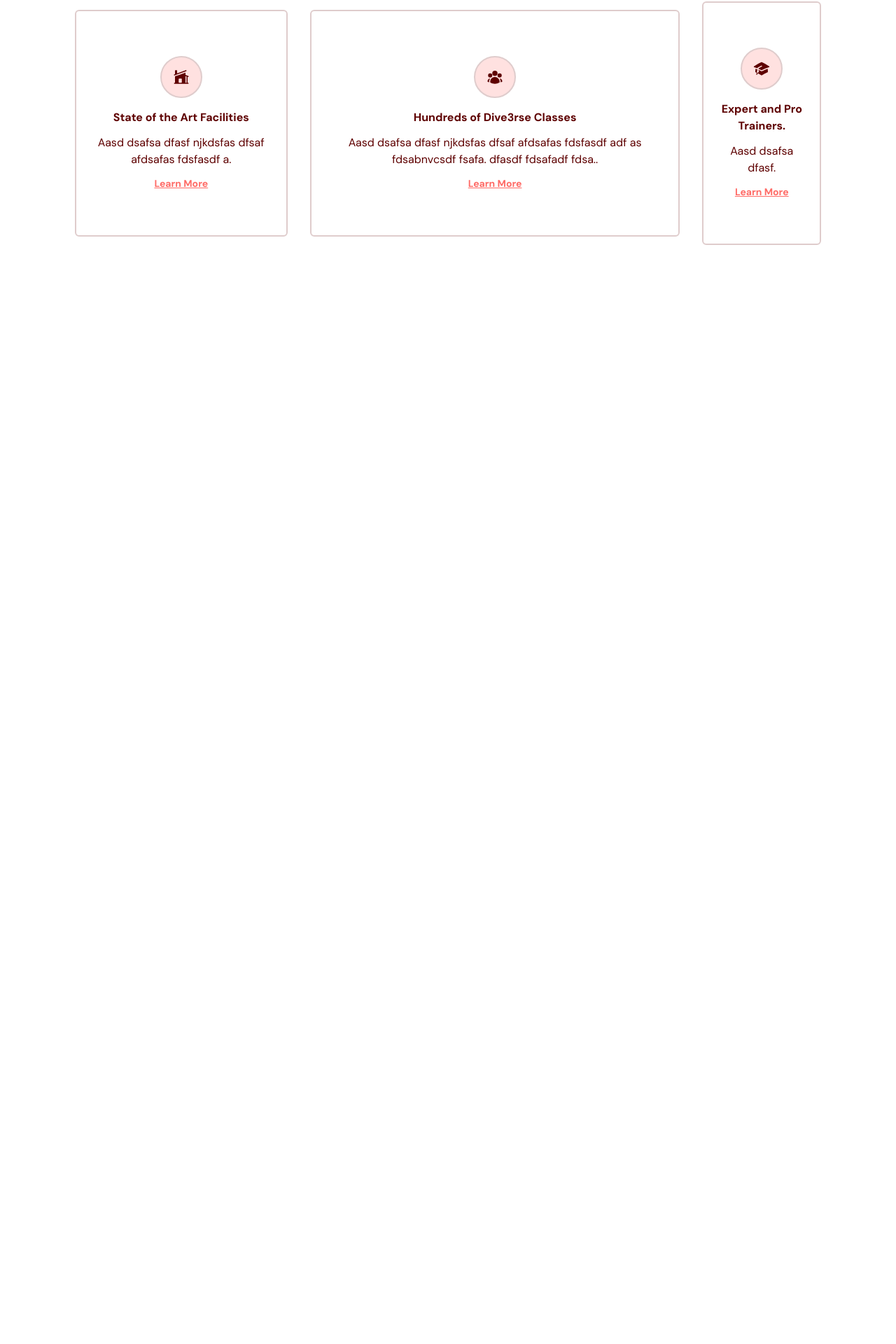
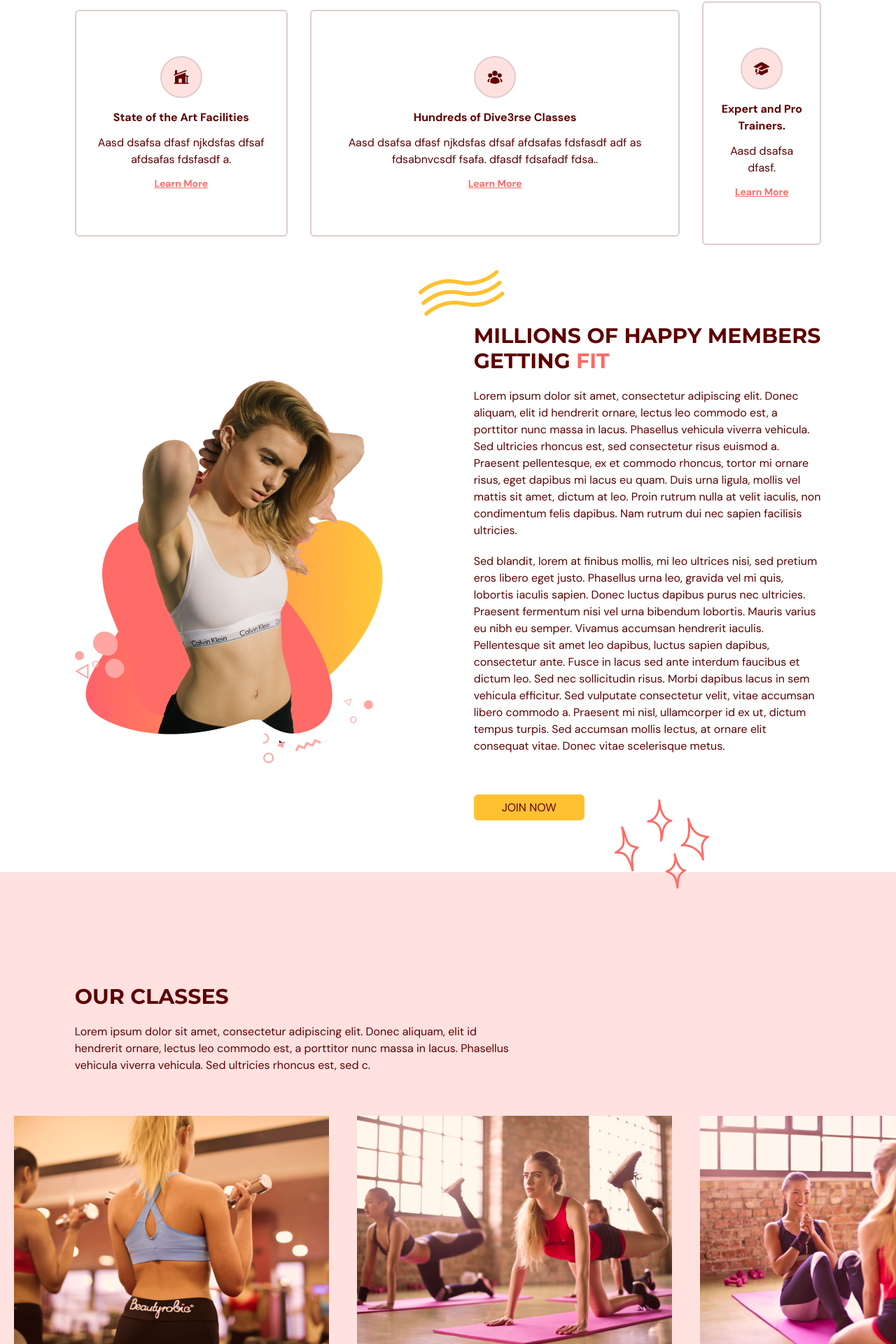
Before and after one commit to DragosGeornoiu/courses-website, a React (Vite) app in the folder couses-typescript/: page / in a window 1280 px wide. Shown: the part 1034-2954 px from the top of the page at 70% size. Before the commit the page ends 1600 px from the top, so only its background shows below. Built offline with nearby package versions, Linux system fonts and the light colour scheme.

Commit message:
Implemented our classes page

```diff
--- a/couses-typescript/src/App.tsx
+++ b/couses-typescript/src/App.tsx
@@ -1,6 +1,7 @@
 import Navbar from "@/scenes/navbar"
 import Home from "@/scenes/home"
 import Benefits from "@/scenes/benefits"
+import OurClasses from "@/scenes/ourclasses"
 import { useEffect, useState } from "react"
 import { SelectedPage } from "@/shared/types"
 
@@ -34,6 +35,7 @@ function App() {
       />
       <Home setSelectedPage={setSelectedPage} />
       <Benefits setSelectedPage={setSelectedPage} />
+      <OurClasses setSelectedPage={selectedPage} />
     </div>
   )
 }
--- a/couses-typescript/src/scenes/benefits/index.tsx
+++ b/couses-typescript/src/scenes/benefits/index.tsx
@@ -7,6 +7,8 @@ import {
 } from "@heroicons/react/24/solid"
 import { motion } from "framer-motion";
 import Benefit from "./Benefit";
+import ActionButton from "@/shared/ActionButton";
+import BenefitsPageGraphic from "@/assets/BenefitsPageGraphic.png"
 
 const benefits: Array<BenefitType> = [
     {
@@ -83,6 +85,71 @@ const Benefits = ({setSelectedPage}: Props) => {
                 />
             ))}
         </motion.div>
+
+        {/* GRAPHICS AND DESCRIPTION */}
+        <div className="mt-16 items-center justify-between gap-20 md:mt-28 md:flex">
+            {/* GRAPHIC */}
+            <img
+                className="mx-auto"
+                alt="benefits-page-graphic"
+                src={BenefitsPageGraphic}
+            />
+
+            {/* DESCRIPTION */}
+            <div>
+                {/* TITLE */}
+                <div className="relative">
+                    <div className="before:absolute before:-top-20 before:-left-20 before:z-[1] before:content-abstractwaves">
+                        <motion.div
+                            initial="hidden"
+                            whileInView="visible"
+                            viewport={{ once: true, amount: 0.5}}
+                            transition={{duration: 0.5}}
+                            variants={{
+                                hidden: { opacity: 0, x: 50},
+                                visible: { opacity: 1, x: 0},
+                            }}
+                        >
+                            <HText>
+                                MILLIONS OF HAPPY MEMBERS GETTING {" "}
+                                <span className="text-primary-500">FIT</span>
+                            </HText>
+                        </motion.div>
+                    </div>
+                </div>
+
+                {/* DESCRIPTION */}
+
+                <motion.div
+                    initial="hidden"
+                    whileInView="visible"
+                    viewport={{ once: true, amount: 0.5}}
+                    transition={{delay: 0.2, duration: 0.5}}
+                    variants={{
+                        hidden: { opacity: 0, x: 50},
+                        visible: { opacity: 1, x: 0},
+                    }}
+                >
+                    <p className="my-5">
+                        Lorem ipsum dolor sit amet, consectetur adipiscing elit. Donec aliquam, elit id hendrerit ornare, lectus leo commodo est, a porttitor nunc massa in lacus. Phasellus vehicula viverra vehicula. Sed ultricies rhoncus est, sed consectetur risus euismod a. Praesent pellentesque, ex et commodo rhoncus, tortor mi ornare risus, eget dapibus mi lacus eu quam. Duis urna ligula, mollis vel mattis sit amet, dictum at leo. Proin rutrum nulla at velit iaculis, non condimentum felis dapibus. Nam rutrum dui nec sapien facilisis ultricies.
+                    </p>
+                    <p className="mb-5">
+                        Sed blandit, lorem at finibus mollis, mi leo ultrices nisi, sed pretium eros libero eget justo. Phasellus urna leo, gravida vel mi quis, lobortis iaculis sapien. Donec luctus dapibus purus nec ultricies. Praesent fermentum nisi vel urna bibendum lobortis. Mauris varius eu nibh eu semper. Vivamus accumsan hendrerit iaculis. Pellentesque sit amet leo dapibus, luctus sapien dapibus, consectetur ante. Fusce in lacus sed ante interdum faucibus et dictum leo. Sed nec sollicitudin risus. Morbi dapibus lacus in sem vehicula efficitur. Sed vulputate consectetur velit, vitae accumsan libero commodo a. Praesent mi nisl, ullamcorper id ex ut, dictum tempus turpis. Sed accumsan mollis lectus, at ornare elit consequat vitae. Donec vitae scelerisque metus.
+                    </p>
+                </motion.div>
+
+                {/* BUTTON */}
+                <div className="relative mt-16">
+                    <div className="before:absolute before:-botton-20 before:right-40 before:z-[1] before:content-sparkes">
+                        <ActionButton setSelectedPage={setSelectedPage}>
+                            JOIN NOW
+                        </ActionButton>
+                    </div>
+
+                </div>
+            </div>
+        </div>
+
     </motion.div>
   </section>
 }
--- /dev/null
+++ b/couses-typescript/src/scenes/ourclasses/Class.tsx
@@ -0,0 +1,24 @@
+
+type Props = {
+    name: string;
+    description?: string;
+    image: string
+}
+
+const Class = ({name, description, image}: Props) => {
+  const overlayStyle = `p-5 absolute z-30 flex
+  h-[380px] w-[450px] flex-col items-center justify-center
+  whitespace-normal bg-primary-500 text-center text-white
+  opacity-0 transition duration-500 hover:opacity-90`
+
+  return <li className="relative mx-5 inline-block h-[380px] w-[450px]">
+    <div className={overlayStyle}>
+        <p className="text-2xl">{name}</p>
+        <p className="mt-5">{description}</p>
+    </div>
+    <img alt={`${image}`} src ={image} />
+
+  </li>
+}
+
+export default Class
--- /dev/null
+++ b/couses-typescript/src/scenes/ourclasses/index.tsx
@@ -0,0 +1,91 @@
+import { ClassType, SelectedPage } from '@/shared/types'
+import image1 from "@/assets/image1.png"
+import image2 from "@/assets/image2.png"
+import image3 from "@/assets/image3.png"
+import image4 from "@/assets/image4.png"
+import image5 from "@/assets/image5.png"
+import image6 from "@/assets/image6.png"
+import { motion } from 'framer-motion'
+import HText from '@/shared/HText'
+import Class from './Class'
+
+
+const classes: Array<ClassType> = [
+    {
+        name: "Weight Training Classes",
+        description: "Lorem ipsum dolor sit amet, consectetur adipiscing elit. Donec aliquam, elit id hendrerit ornare, lectus leo commodo est, a porttitor nunc massa in lacus. Phasellus vehicula viverra vehicula. Sed ultricies rhoncus est, sed.",
+        image: image1,
+    },
+    {
+        name: "Yoga Classes",
+        image: image2,
+    },
+    {
+        name: "Ab core Classes",
+        description: "Lorem ipsum dolor sit amet, consectetur adipiscing elit. Donec aliquam, elit id hendrerit ornare, lectus leo commodo est, a porttitor nunc massa in lacus. Phasellus vehicula viverra vehicula. Sed ultricies rhoncus est, sed.",
+        image: image3,
+    },
+    {
+        name: "Adventure Classes",
+        description: "Lorem ipsum dolor sit amet, consectetur adipiscing elit. Donec aliquam, elit id hendrerit ornare, lectus leo commodo est, a porttitor nunc massa in lacus. Phasellus vehicula viverra vehicula. Sed ultricies rhoncus est, sed.",
+        image: image4,
+    },
+    {
+        name: "Fitness Classes",
+        image: image5,
+    },
+    {
+        name: "Training Classes",
+        description: "Lorem ipsum dolor sit amet, consectetur adipiscing elit. Donec aliquam, elit id hendrerit ornare, lectus leo commodo est, a porttitor nunc massa in lacus. Phasellus vehicula viverra vehicula. Sed ultricies rhoncus est, sed.",
+        image: image6,
+    }
+]
+
+type Props = {
+    setSelectedPage: (value: SelectedPage.OurClasses) => void
+}
+
+const OurClasses = ({setSelectedPage}: Props) => {
+  return <section id="ourclasses" className='w-full bg-primary-100 py-40'>
+    <motion.div
+        onViewportEnter={() => setSelectedPage(SelectedPage.OurClasses)}
+    >
+        <motion.div
+            className='mx-auto w-5/6'
+            initial="hidden"
+            whileInView="visible"
+            viewport={{ once: true, amount: 0.5}}
+            transition={{delay: 0.4, duration: 1}}
+            variants={{
+                hidden: { opacity: 0, x: -50},
+                visible: { opacity: 1, x: 0},
+            }}
+        >
+            <div className='md:w-3/5'>
+                <HText>OUR CLASSES</HText>
+                <p className='py-5'>
+                    Lorem ipsum dolor sit amet, consectetur adipiscing elit. Donec aliquam, elit id hendrerit ornare, lectus leo commodo est, a porttitor nunc massa in lacus. Phasellus vehicula viverra vehicula. Sed ultricies rhoncus est, sed c.
+                </p>
+            </div>
+
+        </motion.div>
+        <div className='mt-10 h-[353px] w-full overflow-x-auto overflow-y-hidden'>
+            <ul className='w-[2800px] whitespace-nowrap'>
+                {classes.map((item: ClassType, index) => (
+                    <Class
+                        key={`${item.name}-${index}`}
+                        name={item.name}
+                        description={item.description}
+                        image={item.image}
+                    />
+                ))}
+
+            </ul>
+
+        </div>
+    </motion.div>
+
+  </section>
+}
+
+export default OurClasses
--- a/couses-typescript/src/shared/types.ts
+++ b/couses-typescript/src/shared/types.ts
@@ -10,3 +10,9 @@ export interface BenefitType {
   title: string;
   description: string;
 }
+
+export interface ClassType {
+  name: string;
+  description?: string;
+  image: string;
+}
```
